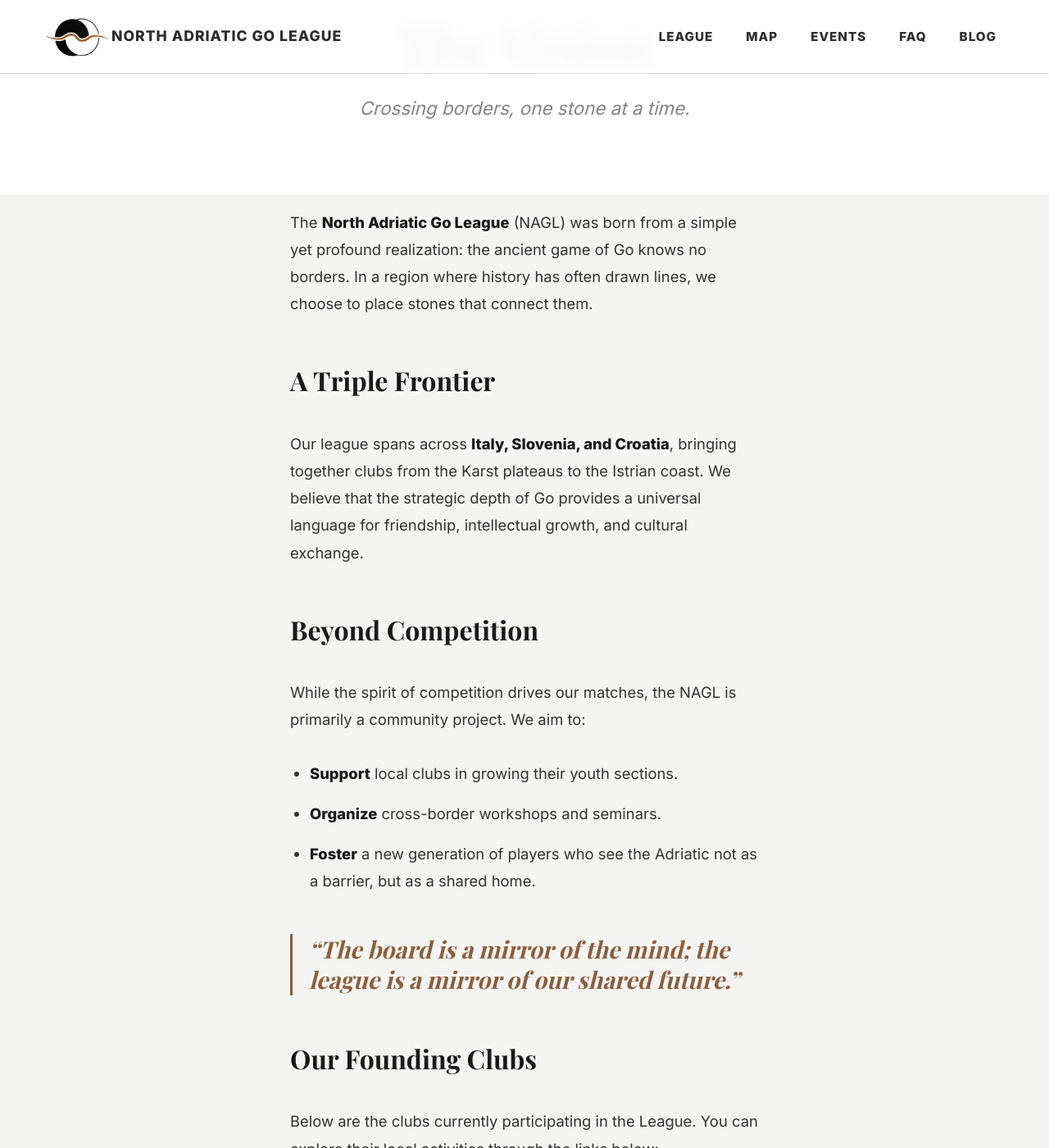
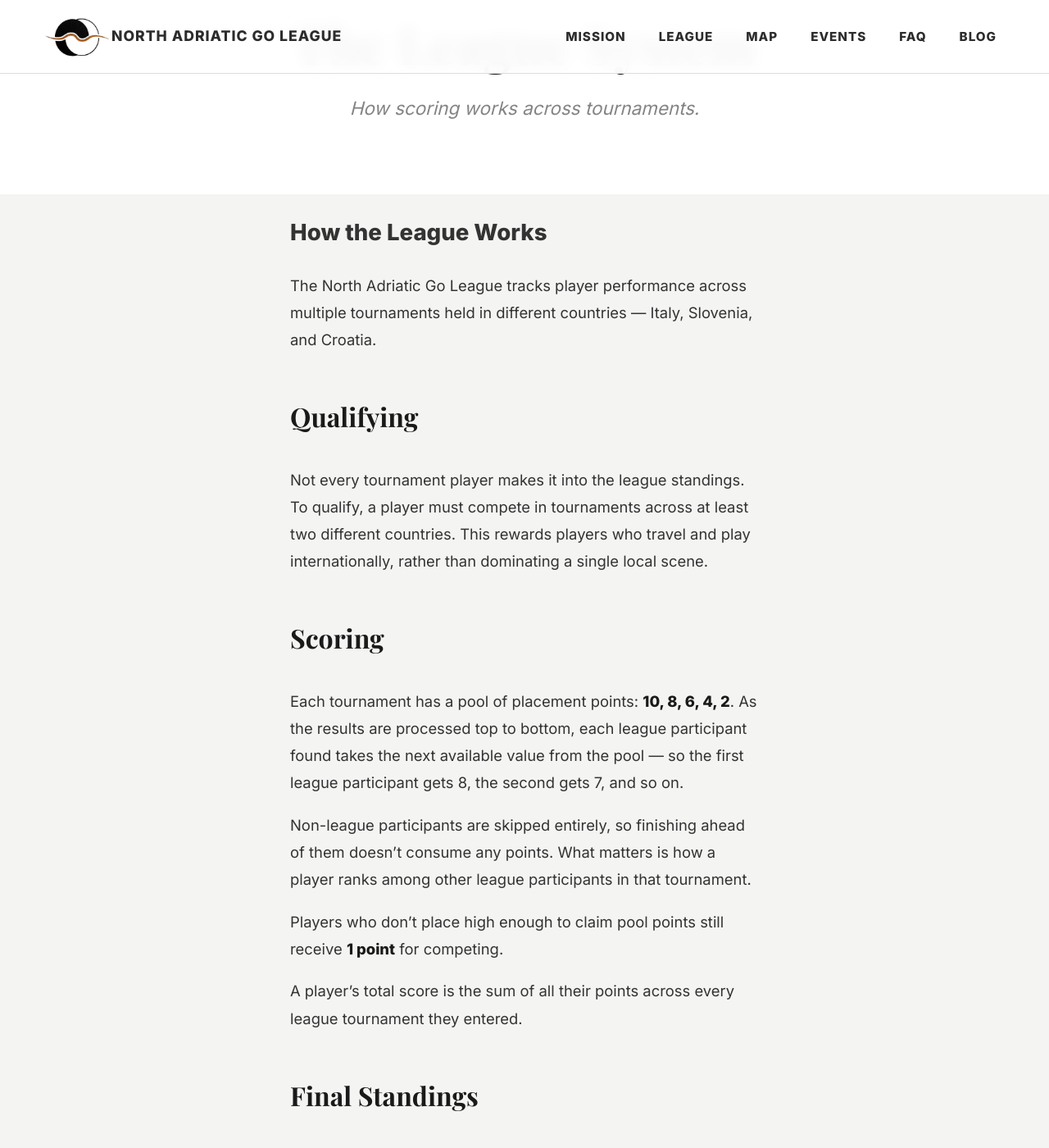
Before and after one commit to North-Adriatic-Go-League/north-adriatic-go-league.github.io, a Jekyll site: the page built from league.md, in a window 1280 px wide and 1400 px high, scrolled down 212 px. Shown: the whole window at 82% size. Built offline with Jekyll 4.4.1, drawn with Linux system fonts in a browser that asks for light colours; some web fonts are replaced; some of the changed text lies outside the part shown.

Commit message:
League rating

```diff
--- a/_layouts/default.html
+++ b/_layouts/default.html
@@ -20,6 +20,7 @@
         </div>
         </a>
         <ul>
+            <li><a href="{{ '/mission/' | relative_url }}">Mission</a></li>
             <li><a href="{{ '/league/' | relative_url }}">League</a></li>
             <li><a href="{{ '/map/' | relative_url }}">Map</a></li>
             <li><a href="{{ '/events/' | relative_url }}">Events</a></li>
--- a/_layouts/editorial.html
+++ b/_layouts/editorial.html
@@ -3,7 +3,7 @@ layout: default
 ---
 <div class="blog-page-wrapper">
     <header class="hero-small" style="background: white; color: var(--black); border-bottom: none;">
-        <span style="text-transform: uppercase; letter-spacing: 3px; font-size: 0.7rem; font-weight: 800; color: var(--accent);">Our Mission</span>
+        <span style="text-transform: uppercase; letter-spacing: 3px; font-size: 0.7rem; font-weight: 800; color: var(--accent);">{{ page.label | default: "Our Mission" }}</span>
         <h1 style="font-size: 4rem; margin-top: 10px;">{{ page.title }}</h1>
         <p style="color: #666; font-size: 1.4rem; max-width: 700px;">{{ page.subtitle }}</p>
     </header>
--- a/league.md
+++ b/league.md
@@ -1,29 +1,29 @@
 ---
 layout: editorial
-title: "The Vision"
-subtitle: "Crossing borders, one stone at a time."
+title: "The League System"
+subtitle: "How scoring works across tournaments."
 permalink: /league/
+label: How It Works
 ---
 
-The **North Adriatic Go League** (NAGL) was born from a simple yet profound realization: the ancient game of Go knows no borders. In a region where history has often drawn lines, we choose to place stones that connect them.
+## How the League Works
 
-### A Triple Frontier
-Our league spans across **Italy, Slovenia, and Croatia**, bringing together clubs from the Karst plateaus to the Istrian coast. We believe that the strategic depth of Go provides a universal language for friendship, intellectual growth, and cultural exchange.
+The North Adriatic Go League tracks player performance across multiple tournaments held in different countries — Italy, Slovenia, and Croatia.
 
-### Beyond Competition
-While the spirit of competition drives our matches, the NAGL is primarily a community project. We aim to:
-* **Support** local clubs in growing their youth sections.
-* **Organize** cross-border workshops and seminars.
-* **Foster** a new generation of players who see the Adriatic not as a barrier, but as a shared home.
+### Qualifying
 
-> "The board is a mirror of the mind; the league is a mirror of our shared future."
+Not every tournament player makes it into the league standings. To qualify, a player must compete in tournaments across at least two different countries. This rewards players who travel and play internationally, rather than dominating a single local scene.
 
-### Our Founding Clubs
-Below are the clubs currently participating in the League. You can explore their local activities through the links below:
+### Scoring
 
-* [**Higashikita Go Club (Trieste/Udine)**](/higashikita) – Italy
-* [**Sente Go Club (Gorizia)**](/sente) – Italy
-* [**GO društvo Club(Sežana)**](/sezana) – Slovenia
-* [**Go club Tesuji (Istria)**](/tesuji/) – Croatia
+Each tournament has a pool of placement points: **10, 8, 6, 4, 2**. As the results are processed top to bottom, each league participant found takes the next available value from the pool — so the first league participant gets 8, the second gets 7, and so on.
 
-Whether you are a 9-dan master or a curious beginner, there is a place for you at our table. Join us as we write the next chapter of Go in the North Adriatic.
+Non-league participants are skipped entirely, so finishing ahead of them doesn't consume any points. What matters is how a player ranks among other league participants in that tournament.
+
+Players who don't place high enough to claim pool points still receive **1 point** for competing.
+
+A player's total score is the sum of all their points across every league tournament they entered.
+
+### Final Standings
+
+Players are ranked by total points, highest first. The more tournaments you play — and the better you perform relative to other league participants — the higher you climb.
```
Also changed, not shown: mission.md (added, +30 -0 lines).
